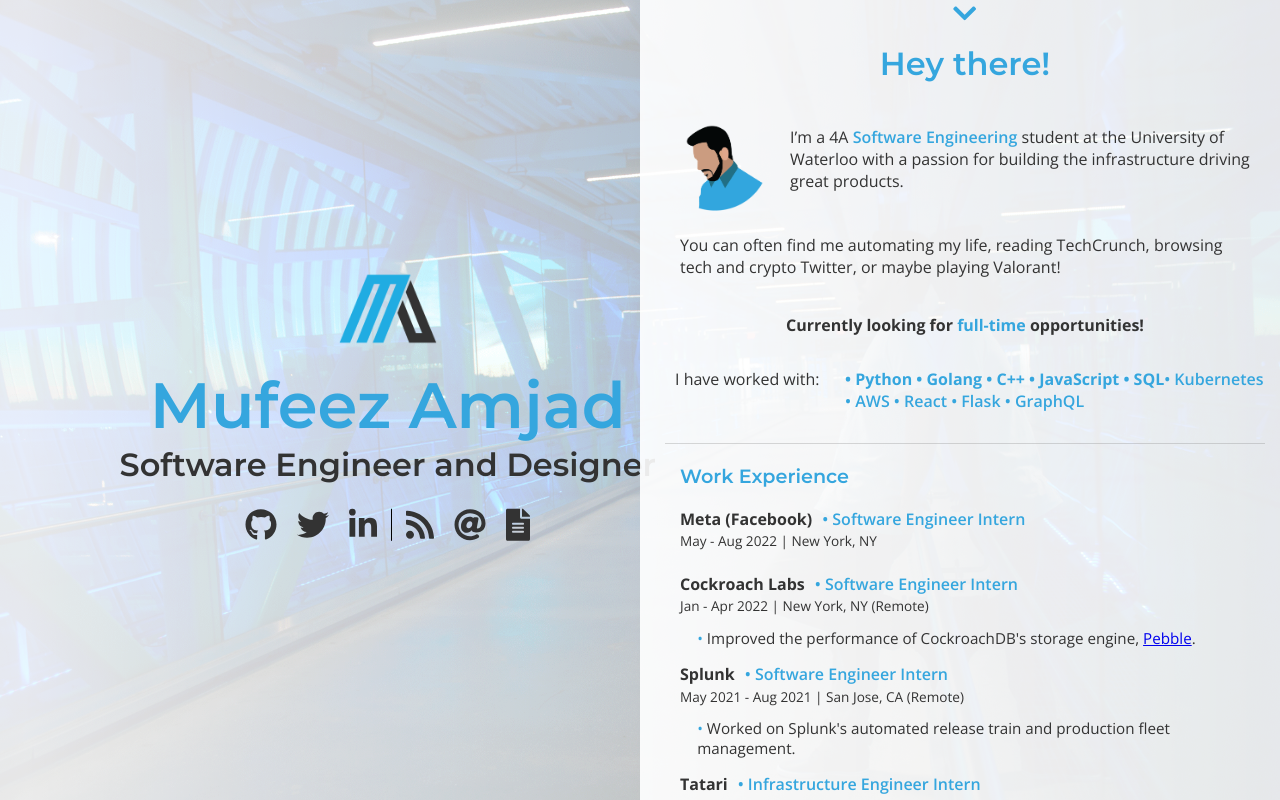
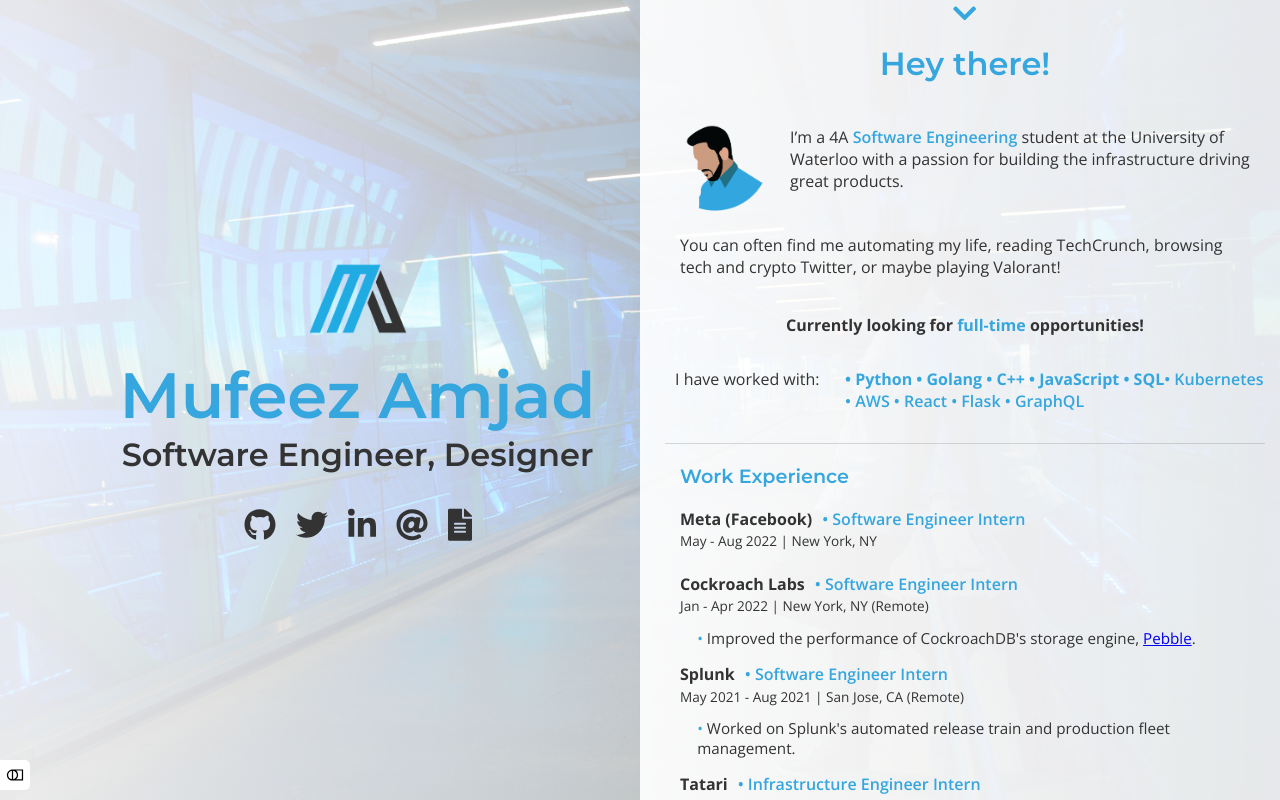
Before and after one commit to mufeez-amjad/mufeez-amjad.github.io, a React (Create React App) app: page / in a window 1280 px wide. Built offline with nearby package versions, Linux system fonts and the light colour scheme.

Commit message:
add webring link

```diff
--- a/src/App.jsx
+++ b/src/App.jsx
@@ -10,6 +10,8 @@
 import { faChevronDown } from "@fortawesome/free-solid-svg-icons";
 import ReactGA from "react-ga";
 import { Helmet } from "react-helmet";
+
+import webring from './webring.svg'
 
 export default function App() {
   const scrollTo = React.createRef();
@@ -53,6 +55,36 @@
         />
       </Helmet>
       <Intro />
+
+      <div
+        style={{
+            position: 'fixed',
+            bottom: 10,
+            left: 0,
+            backgroundColor: 'white',
+            padding: 5,
+            borderTopRightRadius: 5,
+            borderBottomRightRadius: 5,
+            display: 'flex',
+            justifyContent: 'center',
+            alignContent: 'center'
+        }}
+      >
+        <a
+          target="_blank"
+          href="https://se-webring.xyz/"
+        >
+          <img
+            src={webring}
+            style={{
+              width: 20,
+              height: 'auto',
+              display: 'block'
+            }}
+          />
+        </a>
+
+      </div>
 
       <div className="scrollable">
         <button className="chevron" ref={scrollTo} onClick={() => scrollToContent()}>
--- a/src/Components/Intro/Intro.jsx
+++ b/src/Components/Intro/Intro.jsx
@@ -6,7 +6,6 @@
 import { faGithub, faLinkedinIn, faDribbble, faTwitter } from '@fortawesome/free-brands-svg-icons'
 import { faFileAlt, faAt, faRss } from '@fortawesome/free-solid-svg-icons'
 import resume from './MufeezAmjadResume.pdf'
-
 
 import './Intro.css'
 class Intro extends Component {
@@ -23,26 +22,13 @@
             <div className="intro">
                 <img src={logo} alt="logo" />
                 <h1>Mufeez Amjad</h1>
-                <h2>Software Engineer and Designer</h2>
+                <h2>Software Engineer, Designer</h2>
                 <div className="social-media">
-                    <div
-                        style={{
-                            borderRight: '1px solid black', paddingRight: 4
-                        }}
-                    >
-                        <a onClick={() => { this.handleClick('GitHub') }} href='https://github.com/mufeez-amjad' target='blank'><FontAwesomeIcon icon={faGithub} size="2x" /></a>
-                        <a onClick={() => { this.handleClick('Twitter') }} href='https://twitter.com/mufeezamjad' target='blank'><FontAwesomeIcon icon={faTwitter} size="2x" /></a>
-                        <a onClick={() => { this.handleClick('LinkedIn') }} href='https://linkedin.com/in/mufeez-amjad' target='blank'><FontAwesomeIcon icon={faLinkedinIn} size="2x" /></a>
-                    </div>
-                    <div
-                        style={{
-                            paddingLeft: 4
-                        }}
-                    >
-                        <a onClick={() => { this.handleClick('Blog') }} href="http://mufeez.me/blog/"><FontAwesomeIcon icon={faRss} size="2x" /></a>
-                        <a href='mailto:mufeez.amjad@uwaterloo.ca'><FontAwesomeIcon icon={faAt} size="2x" /></a>
-                        <a onClick={() => { this.handleClick('Resume') }} href={resume} target='blank'><FontAwesomeIcon icon={faFileAlt} size="2x" /></a>
-                    </div>
+                    <a onClick={() => { this.handleClick('GitHub') }} href='https://github.com/mufeez-amjad' target='blank'><FontAwesomeIcon icon={faGithub} size="2x" /></a>
+                    <a onClick={() => { this.handleClick('Twitter') }} href='https://twitter.com/mufeezamjad' target='blank'><FontAwesomeIcon icon={faTwitter} size="2x" /></a>
+                    <a onClick={() => { this.handleClick('LinkedIn') }} href='https://linkedin.com/in/mufeez-amjad' target='blank'><FontAwesomeIcon icon={faLinkedinIn} size="2x" /></a>
+                    <a href='mailto:mufeez.amjad@uwaterloo.ca'><FontAwesomeIcon icon={faAt} size="2x" /></a>
+                    <a onClick={() => { this.handleClick('Resume') }} href={resume} target='blank'><FontAwesomeIcon icon={faFileAlt} size="2x" /></a>
                 </div>
             </div>
         );
```
Also changed, not shown: src/webring.svg (added).
